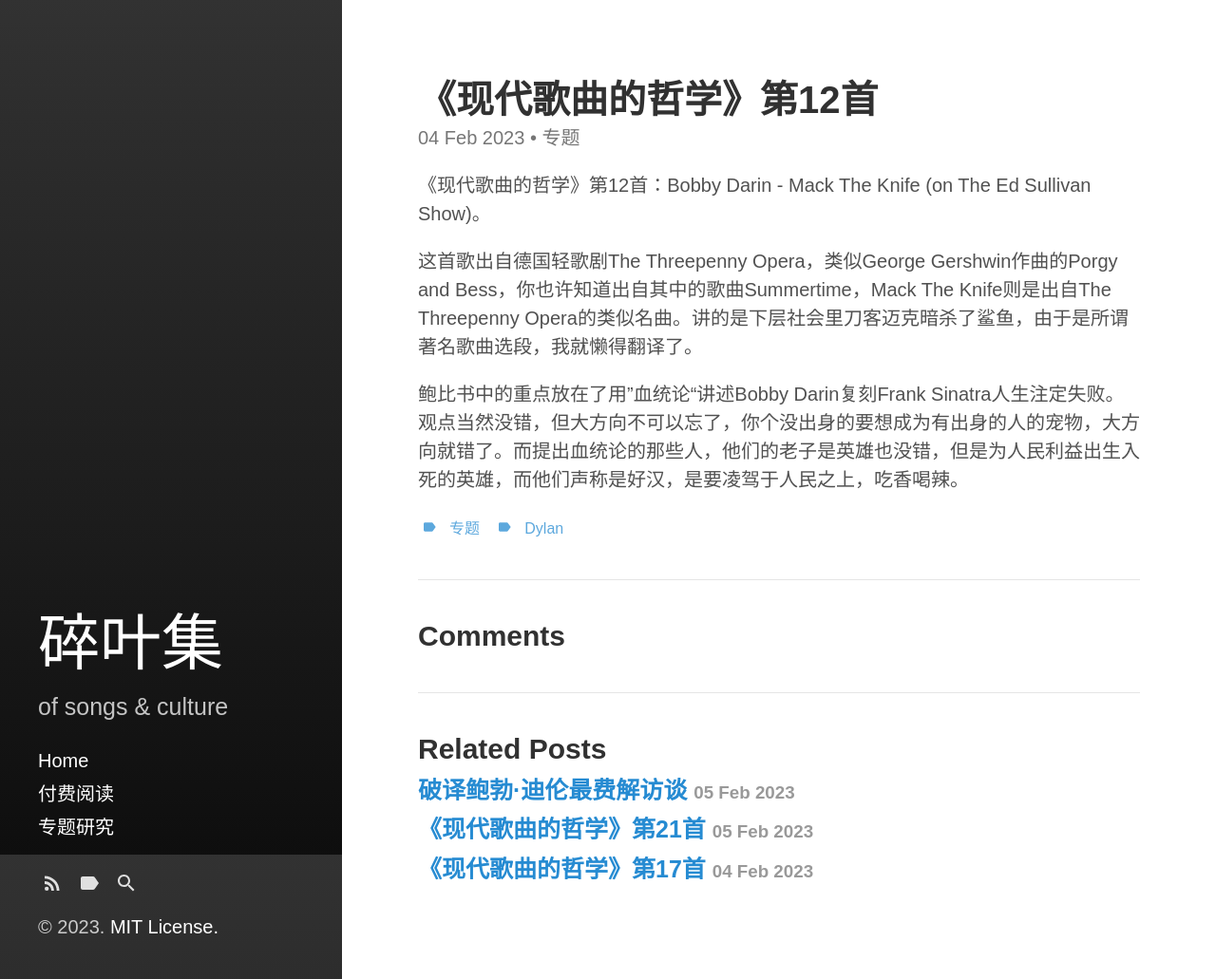
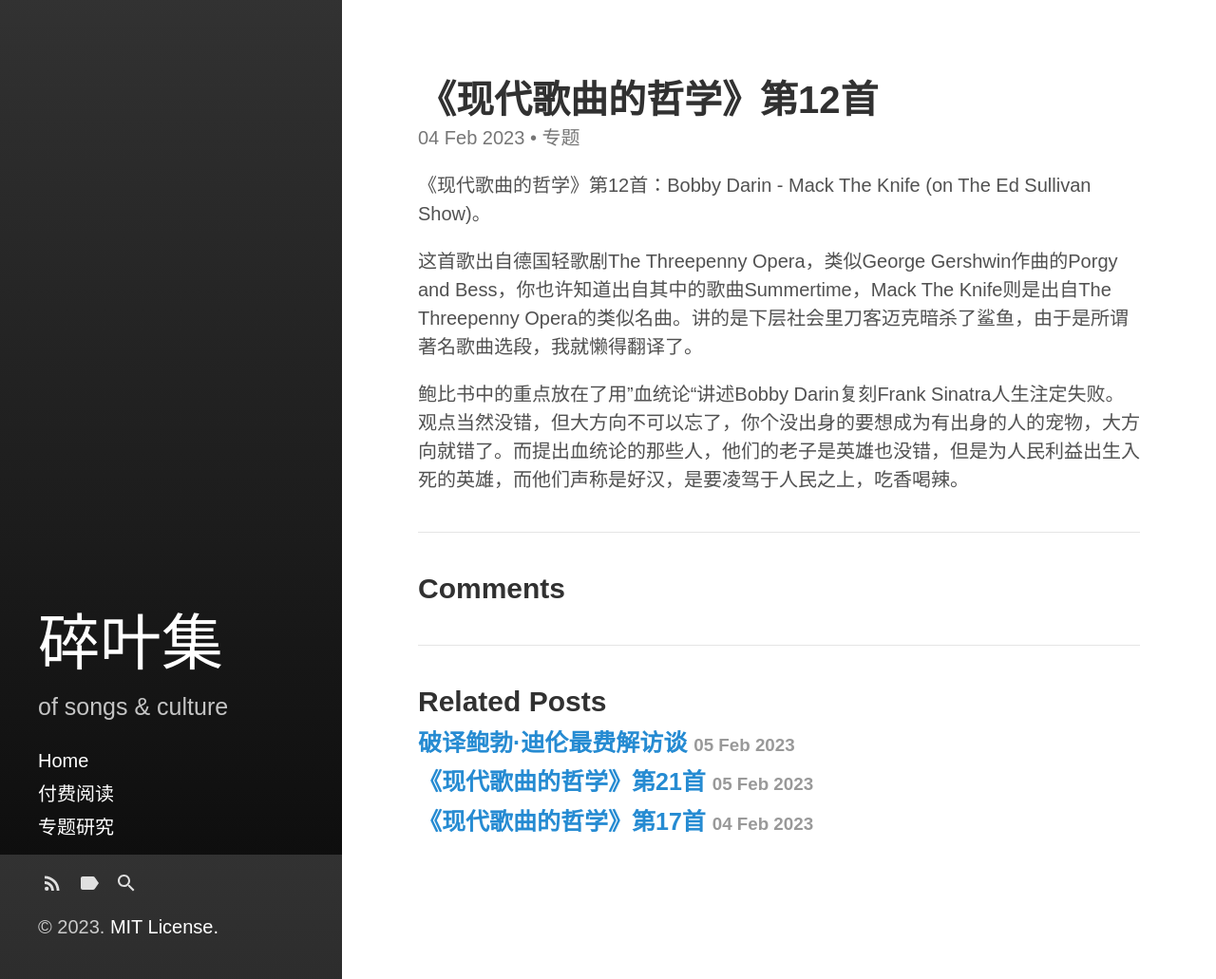
Before and after one commit to ukuz/ukuz.github.io, a Jekyll site: the page built from _posts/2023-02-04-philosophy-of-modern-song-12.md, in a window 1280 px wide and 1031 px high. Shown: the whole window at 95% size. Built offline with Jekyll 4.4.1, drawn with Linux system fonts in a browser that asks for light colours.

Commit message:
Update 2023-02-04-philosophy-of-modern-song-12.md

```diff
--- a/_posts/2023-02-04-philosophy-of-modern-song-12.md
+++ b/_posts/2023-02-04-philosophy-of-modern-song-12.md
@@ -3,14 +3,11 @@ layout: post
 title: 《现代歌曲的哲学》第12首
 categories:
   - 专题
-tags:
-  - 专题
-  - Dylan
 excerpt_separator:  <!--more-->
 ---
-
+<!--more-->
 《现代歌曲的哲学》第12首：Bobby Darin - Mack The Knife (on The Ed Sullivan Show)。
 
-<!--more-->这首歌出自德国轻歌剧The Threepenny Opera，类似George Gershwin作曲的Porgy and Bess，你也许知道出自其中的歌曲Summertime，Mack The Knife则是出自The Threepenny Opera的类似名曲。讲的是下层社会里刀客迈克暗杀了鲨鱼，由于是所谓著名歌曲选段，我就懒得翻译了。
+这首歌出自德国轻歌剧The Threepenny Opera，类似George Gershwin作曲的Porgy and Bess，你也许知道出自其中的歌曲Summertime，Mack The Knife则是出自The Threepenny Opera的类似名曲。讲的是下层社会里刀客迈克暗杀了鲨鱼，由于是所谓著名歌曲选段，我就懒得翻译了。
 
 鲍比书中的重点放在了用”血统论“讲述Bobby Darin复刻Frank Sinatra人生注定失败。观点当然没错，但大方向不可以忘了，你个没出身的要想成为有出身的人的宠物，大方向就错了。而提出血统论的那些人，他们的老子是英雄也没错，但是为人民利益出生入死的英雄，而他们声称是好汉，是要凌驾于人民之上，吃香喝辣。
```
